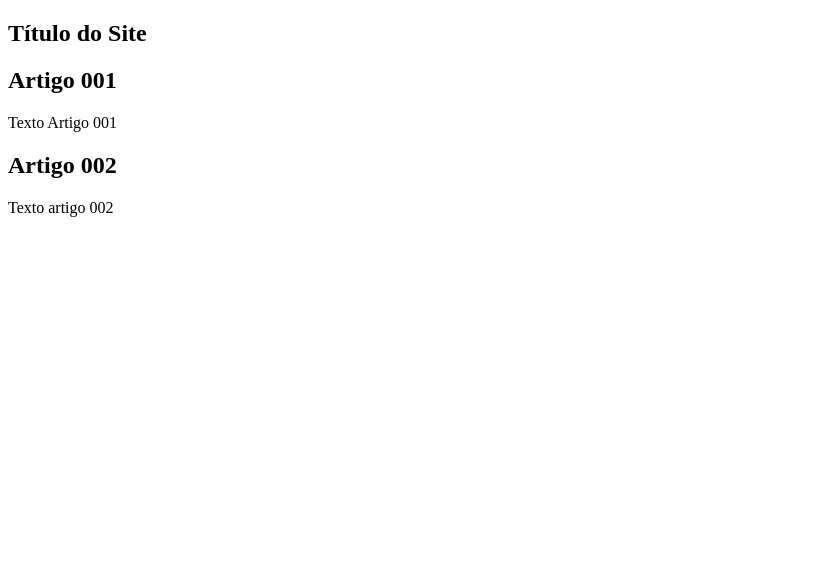
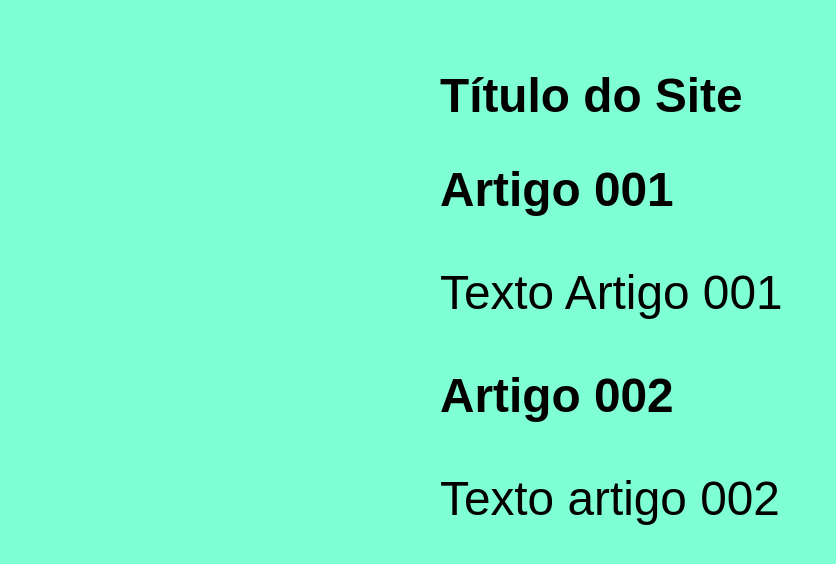
Before and after one commit to Viitorsoares/projeto-site, a plain HTML site: page index.html in a window 1280 px wide. Shown: the whole page, without its empty margins (0-836 px from the left). Drawn offline with Linux system fonts and the light colour scheme.

Commit message:
criei design

```diff
--- /dev/null
+++ b/estilo/style.css
@@ -0,0 +1,15 @@
+* {
+    font-family: Arial, "Helvetica Neue", Helvetica, sans-serif;
+    font-size: larger;
+}
+
+body {
+ background-color: aquamarine;
+}
+
+
+main {
+    width: 400px;
+    padding: 20px;
+    margin: auto;
+}
--- a/index.html
+++ b/index.html
@@ -3,7 +3,8 @@
 <head>
     <meta charset="UTF-8">
     <meta name="viewport" content="width=device-width, initial-scale=1.0">
-    <title>Projeto-Site</title>
+    <title>Projeto Git e GitHub</title>
+    <link rel="stylesheet" href="estilo/style.css">
 </head>
 <body>
     <main>
```
